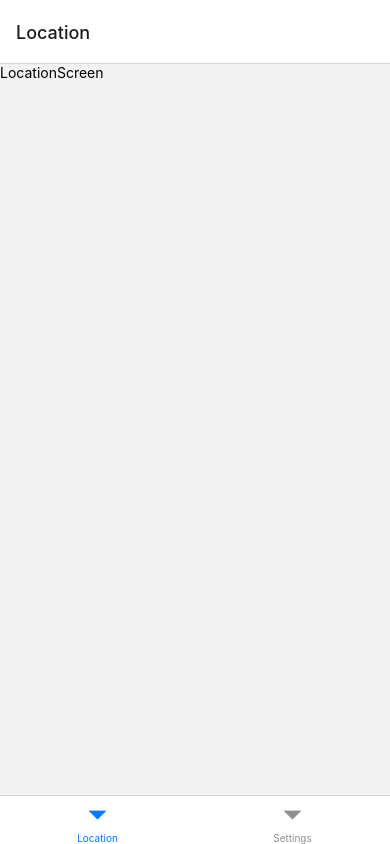
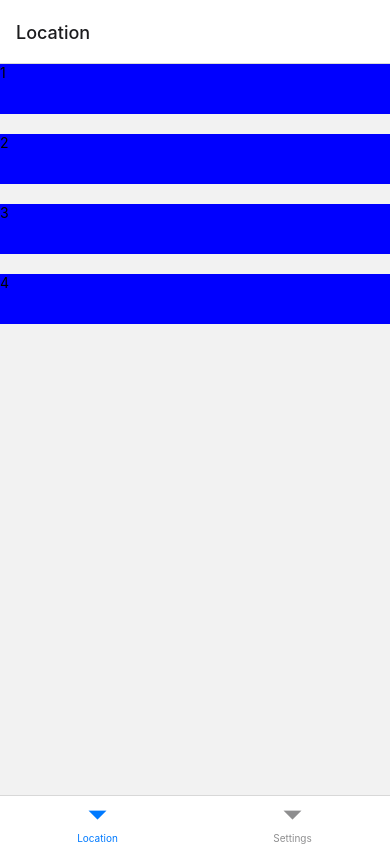
Before and after one commit to baonh212/rn-location-tracking, a React Native app: screen / in a window 390 px wide. Built offline with nearby package versions, Linux system fonts and the light colour scheme.

Commit message:
feat: implement UI LocationScreen.tsx.tsx

```diff
--- a/App.tsx
+++ b/App.tsx
@@ -1,14 +1,17 @@
 import React from 'react';
 import {MainNavigator} from './src/navigation/MainNavigator.tsx';
 import {SafeAreaProvider} from 'react-native-safe-area-context';
+import {GestureHandlerRootView} from 'react-native-gesture-handler';
 import {Toast} from './src/components';
 
 function App(): React.JSX.Element {
   return (
-    <SafeAreaProvider>
-      <MainNavigator />
-      <Toast />
-    </SafeAreaProvider>
+    <GestureHandlerRootView style={{flex: 1}}>
+      <SafeAreaProvider>
+        <MainNavigator />
+        <Toast />
+      </SafeAreaProvider>
+    </GestureHandlerRootView>
   );
 }
 
--- a/index.js
+++ b/index.js
@@ -1,7 +1,7 @@
 /**
  * @format
  */
-
+import 'react-native-gesture-handler';
 import {AppRegistry} from 'react-native';
 import App from './App';
 import {name as appName} from './app.json';
--- a/package.json
+++ b/package.json
@@ -10,12 +10,15 @@
     "test": "jest"
   },
   "dependencies": {
+    "@gorhom/bottom-sheet": "^4",
     "@react-navigation/bottom-tabs": "^6.5.20",
     "@react-navigation/native": "^6.1.17",
     "react": "18.2.0",
     "react-native": "0.73.6",
+    "react-native-gesture-handler": "^2.16.0",
     "react-native-safe-area-context": "^4.9.0",
-    "react-native-screens": "^3.30.1"
+    "react-native-screens": "^3.30.1",
+    "react-native-walkthrough-tooltip": "^1.6.0"
   },
   "devDependencies": {
     "@babel/core": "^7.20.0",
--- a/src/screens/Location/LocationScreen.tsx
+++ b/src/screens/Location/LocationScreen.tsx
@@ -1,10 +1,76 @@
-import React from 'react';
-import {StyleSheet, Text, View} from 'react-native';
+import React, {useCallback} from 'react';
+import {Animated, FlatList, StyleSheet, Text, View} from 'react-native';
+import {colors, metrics} from '../../themes';
+import Swipeable from 'react-native-gesture-handler/Swipeable';
+import {RectButton} from 'react-native-gesture-handler';
 
 export const LocationScreen = () => {
+  const abc = [1, 2, 3, 4];
+
+  const renderRightActions = (progress, dragX) => {
+    const trans = dragX.interpolate({
+      inputRange: [-80, 0],
+      outputRange: [1, 0],
+      extrapolate: 'clamp',
+    });
+
+    const trans2 = dragX.interpolate({
+      inputRange: [-160, 0],
+      outputRange: [0, 1],
+      extrapolate: 'clamp',
+    });
+    return (
+      <>
+        <RectButton
+          style={{
+            backgroundColor: colors.red,
+            paddingHorizontal: metrics.xs,
+            justifyContent: 'center',
+          }}
+          onPress={() => {}}>
+          <Animated.Text
+            style={[
+              {
+                transform: [{translateX: trans2}],
+              },
+            ]}>
+            Delete
+          </Animated.Text>
+        </RectButton>
+        <RectButton
+          style={{
+            backgroundColor: 'gray',
+            justifyContent: 'center',
+            paddingHorizontal: metrics.xs,
+          }}>
+          <Text>Edit</Text>
+        </RectButton>
+      </>
+    );
+  };
+
+  const renderItem = useCallback(({item}) => {
+    return (
+      <Swipeable
+        childrenContainerStyle={{
+          backgroundColor: 'blue',
+          height: 50,
+        }}
+        containerStyle={{
+          marginBottom: 20,
+        }}
+        renderRightActions={renderRightActions}>
+        <Text>{item}</Text>
+      </Swipeable>
+    );
+  }, []);
   return (
     <View style={styles.container}>
-      <Text>LocationScreen</Text>
+      <FlatList
+        data={abc}
+        renderItem={renderItem}
+        keyExtractor={(item, index) => index.toString()}
+      />
     </View>
   );
 };
@@ -12,5 +78,17 @@ export const LocationScreen = () => {
 const styles = StyleSheet.create({
   container: {
     flex: 1,
+    // backgroundColor: colors.white,
+  },
+  actionButton: {
+    height: 40,
+    justifyContent: 'center',
+    alignItems: 'center',
+    backgroundColor: 'red',
+    width: '100%',
+  },
+  contentContainer: {
+    flex: 1,
+    alignItems: 'center',
   },
 });
--- a/src/themes/colors.ts
+++ b/src/themes/colors.ts
@@ -8,6 +8,7 @@ const colors = {
   success: '#23C16B',
   warning: '#FFB323',
   info: '#48A7F8',
+  blackOpacity: 'rgba(0,0,0,0.4)',
 } as const;
 
 const getColorOpacity = (color: string, opacity: number): string => {
```
Also changed, not shown: 2 other files (tests, documents, lock files or other folders).
